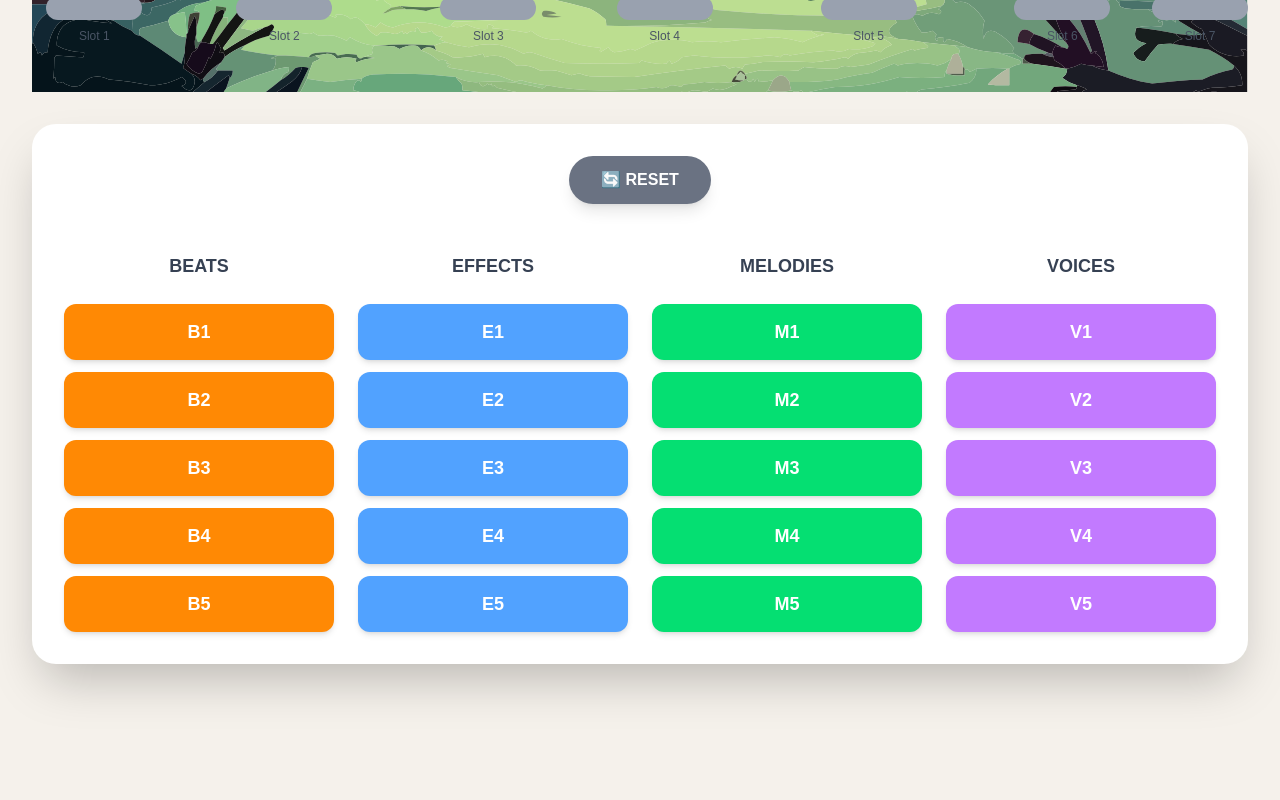
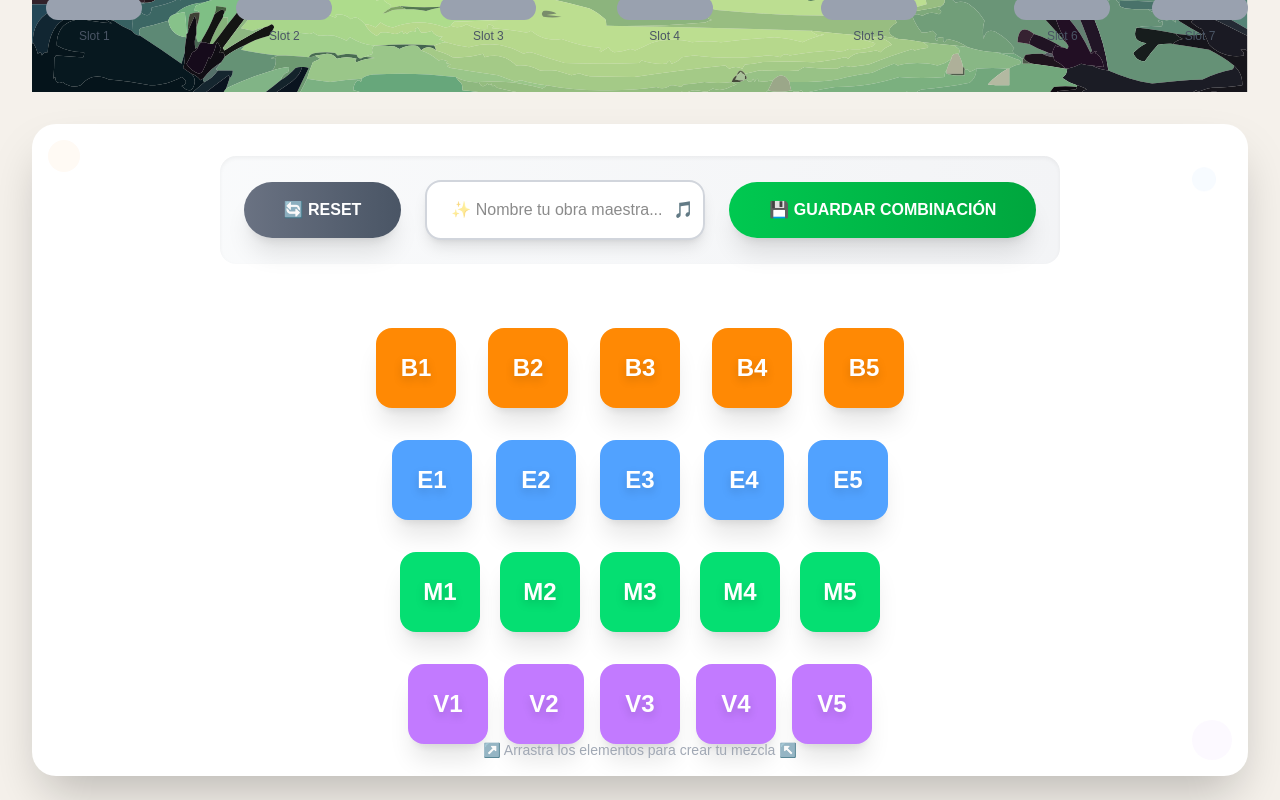
Before and after one commit to GarzaF1109/notIncredibox, a Next.js app: page / in a window 1280 px wide. Shown: the part 620-1420 px from the top of the page. Built offline with nearby package versions, Linux system fonts and the light colour scheme.

Commit message:
You can now save combinations of the melodies that the user wants in the Firebase database. The sound console view has also been refactored.

```diff
--- a/package.json
+++ b/package.json
@@ -9,6 +9,7 @@
     "lint": "next lint"
   },
   "dependencies": {
+    "firebase": "^11.9.1",
     "lucide-react": "^0.514.0",
     "next": "15.3.3",
     "react": "^19.0.0",
--- /dev/null
+++ b/src/pages/api/saveCombination.ts
@@ -0,0 +1,8 @@
+import { getDatabase, ref, push } from "firebase/database";
+import "../../firebase.config";
+
+export function saveCombinationToFirebase(combination: { name: string; sounds: string[] }) {
+  const db = getDatabase();
+  const combinationsRef = ref(db, "combinations");
+  return push(combinationsRef, combination);
+}
--- a/src/pages/index.tsx
+++ b/src/pages/index.tsx
@@ -2,6 +2,7 @@
 
 import React, { useState, useEffect, useRef, useCallback } from "react"
 import Image from "next/image"
+import { saveCombinationToFirebase } from "./api/saveCombination"
 
 // Button Component
 const Button = ({ children, className = "", onClick, disabled = false, ...props }: any) => {
@@ -313,6 +314,39 @@ export default function IncrediboxClone() {
     }
   }
 
+  const [saveName, setSaveName] = useState("")
+  const [saving, setSaving] = useState(false)
+  const [saveSuccess, setSaveSuccess] = useState(false)
+  const [saveError, setSaveError] = useState("")
+
+  const handleSaveCombination = async () => {
+    setSaving(true)
+    setSaveSuccess(false)
+    setSaveError("")
+    const selectedSounds = characters
+      .filter((char) => char.assignedSound)
+      .map((char) => char.assignedSound?.name || "")
+    if (!saveName.trim()) {
+      setSaveError("Por favor ingresa un nombre para la combinación.")
+      setSaving(false)
+      return
+    }
+    if (selectedSounds.length === 0) {
+      setSaveError("No hay sonidos asignados para guardar.")
+      setSaving(false)
+      return
+    }
+    try {
+      await saveCombinationToFirebase({ name: saveName, sounds: selectedSounds })
+      setSaveSuccess(true)
+      setSaveName("")
+    } catch (e) {
+      setSaveError("Error al guardar la combinación.")
+    } finally {
+      setSaving(false)
+    }
+  }
+
   useEffect(() => {
     return () => {
       if (globalBeatIntervalId.current) {
@@ -612,93 +646,141 @@ export default function IncrediboxClone() {
         </div>
 
 {/* Incredibox-style Interface */}
-        <div className="bg-white rounded-3xl shadow-2xl p-8 mb-8">
-          {/* Control Panel (updated to remove play/stop, only reset remains) */}
-          <div className="flex justify-center items-center space-x-8 mb-12">
+        <div className="bg-white rounded-3xl shadow-2xl p-8 mb-8 relative overflow-hidden">
+          {/* Animated background elements */}
+          <div className="absolute inset-0 opacity-5">
+            <div className="absolute top-4 left-4 w-8 h-8 bg-orange-400 rounded-full animate-pulse"></div>
+            <div className="absolute top-12 right-8 w-6 h-6 bg-blue-400 rounded-full animate-bounce"></div>
+            <div className="absolute bottom-8 left-12 w-4 h-4 bg-green-400 rounded-full animate-ping"></div>
+            <div className="absolute bottom-4 right-4 w-10 h-10 bg-purple-400 rounded-full animate-pulse"></div>
+          </div>
+
+          {/* Control Panel (mejorado y más dinámico) */}
+          <div className="flex flex-col items-center justify-center space-y-6 mb-16 relative z-10">
+            <div className="flex flex-col md:flex-row items-center space-y-4 md:space-y-0 md:space-x-6 bg-gradient-to-r from-gray-50 to-gray-100 rounded-2xl p-6 shadow-inner">
               <Button
                 onClick={handleReset}
-              className="bg-gray-500 hover:bg-gray-600 text-white px-8 py-3 rounded-full font-bold shadow-lg transform hover:scale-105 transition-all duration-200"
+                className="bg-gradient-to-r from-gray-500 to-gray-600 hover:from-gray-600 hover:to-gray-700 text-white px-10 py-4 rounded-full font-bold shadow-xl transform hover:scale-110 transition-all duration-300 hover:rotate-3"
               >
                 🔄 RESET
               </Button>
+
+              <div className="relative">
+                <input
+                  type="text"
+                  placeholder="✨ Nombre tu obra maestra..."
+                  value={saveName}
+                  onChange={e => setSaveName(e.target.value)}
+                  className="border-2 border-gray-300 rounded-2xl px-6 py-4 focus:outline-none focus:ring-4 focus:ring-blue-200 focus:border-blue-400 transition-all duration-300 transform focus:scale-105 bg-white shadow-lg"
+                  style={{ minWidth: 280 }}
+                />
+                <div className="absolute inset-y-0 right-0 flex items-center pr-3 pointer-events-none">
+                  <span className="text-gray-400 animate-pulse">🎵</span>
+                </div>
               </div>
 
-          {/* Sound Elements Section: draggable sound categories */}
-          <div className="grid grid-cols-2 sm:grid-cols-4 gap-6">
-            {/* Beats Category */}
-            <div className="space-y-3">
-              <h3 className="text-center font-bold text-gray-700 mb-6 text-lg">BEATS</h3>
+              <Button
+                onClick={handleSaveCombination}
+                className={`${
+                  saving
+                    ? 'bg-gradient-to-r from-yellow-400 to-orange-400 animate-pulse'
+                    : 'bg-gradient-to-r from-green-500 to-green-600 hover:from-green-600 hover:to-green-700'
+                } text-white px-10 py-4 rounded-full font-bold shadow-xl transform hover:scale-110 transition-all duration-300 hover:-rotate-3`}
+                disabled={saving}
+              >
+                {saving ? '⏳ GUARDANDO...' : '💾 GUARDAR COMBINACIÓN'}
+              </Button>
+            </div>
+
+            {/* Mensajes de estado más atractivos */}
+            {saveSuccess && (
+              <div className="bg-gradient-to-r from-green-100 to-green-200 text-green-800 font-bold px-6 py-3 rounded-2xl shadow-lg animate-bounce border-l-4 border-green-500">
+                ✅ ¡Combinación guardada exitosamente!
+              </div>
+            )}
+            {saveError && (
+              <div className="bg-gradient-to-r from-red-100 to-red-200 text-red-800 font-bold px-6 py-3 rounded-2xl shadow-lg animate-shake border-l-4 border-red-500">
+                ❌ {saveError}
+              </div>
+            )}
+          </div>
+
+          {/* Sound Elements Section: disposición piramidal escaleno */}
+          <div className="relative flex flex-col items-center space-y-8">
+            {/* Fila superior - 2 elementos (Beats) */}
+            <div className="flex space-x-8">
               {soundElements
                 .filter((el) => el.category === "beats")
                 .map((element) => (
                   <div
                     key={element.id}
-                    className={`w-full h-14 ${element.color} hover:bg-orange-500 rounded-xl cursor-grab active:cursor-grabbing transition-all duration-200 flex items-center justify-center text-white font-bold text-lg shadow-md hover:shadow-lg transform hover:scale-105`}
+                    className={`w-20 h-20 ${element.color} hover:bg-orange-500 rounded-2xl cursor-grab active:cursor-grabbing transition-all duration-300 flex items-center justify-center text-white font-bold text-2xl shadow-xl hover:shadow-2xl transform hover:scale-125 hover:rotate-12 active:scale-110`}
                     draggable
                     onDragStart={(e) => handleDragStart(e, element)}
                     onDragEnd={handleDragEnd}
                   >
-                    {element.symbol}
+                    <span className="drop-shadow-lg">{element.symbol}</span>
                   </div>
                 ))}
             </div>
 
-            {/* Effects Category */}
-            <div className="space-y-3">
-              <h3 className="text-center font-bold text-gray-700 mb-6 text-lg">EFFECTS</h3>
+            {/* Fila media-superior - 3 elementos (Effects) */}
+            <div className="flex space-x-6">
               {soundElements
                 .filter((el) => el.category === "effects")
                 .map((element) => (
                   <div
                     key={element.id}
-                    className={`w-full h-14 ${element.color} hover:bg-blue-500 rounded-xl cursor-grab active:cursor-grabbing transition-all duration-200 flex items-center justify-center text-white font-bold text-lg shadow-md hover:shadow-lg transform hover:scale-105`}
+                    className={`w-20 h-20 ${element.color} hover:bg-blue-500 rounded-2xl cursor-grab active:cursor-grabbing transition-all duration-300 flex items-center justify-center text-white font-bold text-2xl shadow-xl hover:shadow-2xl transform hover:scale-125 hover:-rotate-12 active:scale-110`}
                     draggable
                     onDragStart={(e) => handleDragStart(e, element)}
                     onDragEnd={handleDragEnd}
                   >
-                    {element.symbol}
+                    <span className="drop-shadow-lg">{element.symbol}</span>
                   </div>
                 ))}
             </div>
 
-            {/* Melodies Category */}
-            <div className="space-y-3">
-              <h3 className="text-center font-bold text-gray-700 mb-6 text-lg">MELODIES</h3>
+            {/* Fila media-inferior - 4 elementos (Melodies) */}
+            <div className="flex space-x-5">
               {soundElements
                 .filter((el) => el.category === "melodies")
                 .map((element) => (
                   <div
                     key={element.id}
-                    className={`w-full h-14 ${element.color} hover:bg-green-500 rounded-xl cursor-grab active:cursor-grabbing transition-all duration-200 flex items-center justify-center text-white font-bold text-lg shadow-md hover:shadow-lg transform hover:scale-105`}
+                    className={`w-20 h-20 ${element.color} hover:bg-green-500 rounded-2xl cursor-grab active:cursor-grabbing transition-all duration-300 flex items-center justify-center text-white font-bold text-2xl shadow-xl hover:shadow-2xl transform hover:scale-125 hover:rotate-6 active:scale-110`}
                     draggable
                     onDragStart={(e) => handleDragStart(e, element)}
                     onDragEnd={handleDragEnd}
                   >
-                    {element.symbol}
+                    <span className="drop-shadow-lg">{element.symbol}</span>
                   </div>
                 ))}
             </div>
 
-            {/* Voices Category */}
-            <div className="space-y-3">
-              <h3 className="text-center font-bold text-gray-700 mb-6 text-lg">VOICES</h3>
+            {/* Fila inferior - 5 elementos (Voices) */}
+            <div className="flex space-x-4">
               {soundElements
                 .filter((el) => el.category === "voices")
                 .map((element) => (
                   <div
                     key={element.id}
-                    className={`w-full h-14 ${element.color} hover:bg-purple-500 rounded-xl cursor-grab active:cursor-grabbing transition-all duration-200 flex items-center justify-center text-white font-bold text-lg shadow-md hover:shadow-lg transform hover:scale-105`}
+                    className={`w-20 h-20 ${element.color} hover:bg-purple-500 rounded-2xl cursor-grab active:cursor-grabbing transition-all duration-300 flex items-center justify-center text-white font-bold text-2xl shadow-xl hover:shadow-2xl transform hover:scale-125 hover:-rotate-6 active:scale-110`}
                     draggable
                     onDragStart={(e) => handleDragStart(e, element)}
                     onDragEnd={handleDragEnd}
                   >
-                    {element.symbol}
+                    <span className="drop-shadow-lg">{element.symbol}</span>
                   </div>
                 ))}
             </div>
           </div>
+
+          {/* Indicadores de arrastre */}
+          <div className="absolute bottom-4 left-1/2 transform -translate-x-1/2 text-gray-400 text-sm animate-pulse">
+            ↗️ Arrastra los elementos para crear tu mezcla ↖️
           </div>
-
+        </div>
         {/* Instructions and Action Buttons
         <div className="text-center mb-8">
           <div className="bg-white rounded-2xl shadow-lg p-6 max-w-4xl mx-auto">
```
Also changed, not shown: src/firebase.config.js (added, +26 -0 lines), 1 other file (tests, documents, lock files or other folders). Lines whose indentation alone changed are shown as unchanged.
